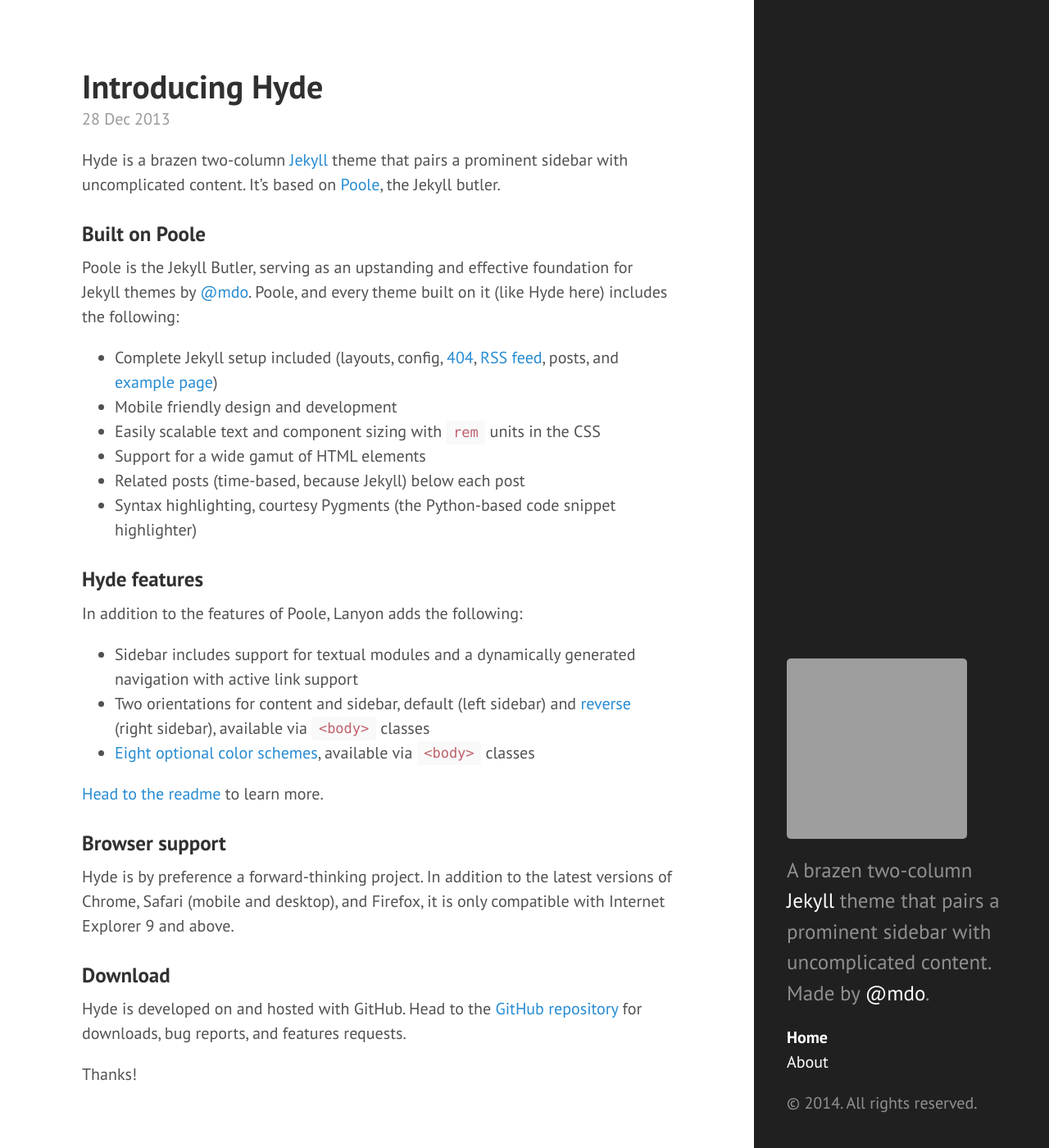
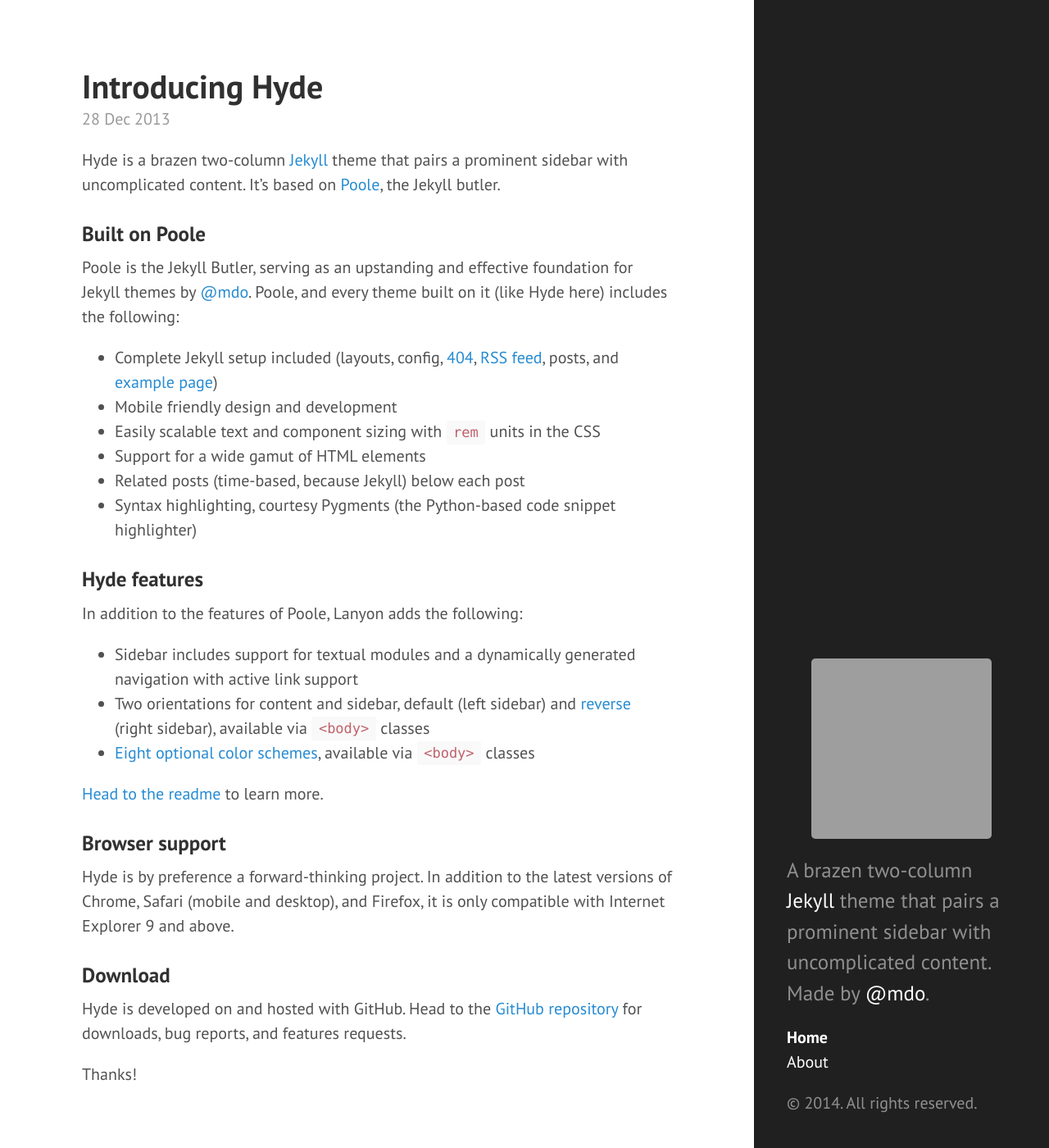
Before and after one commit to maciejczyzewski/maciejczyzewski.github.io, a Jekyll site: the page built from index.html, in a window 1280 px wide and 1400 px high. Shown: the whole window at 82% size. Built offline with Jekyll 4.4.1, drawn with Linux system fonts in a browser that asks for light colours; Markdown is read by kramdown in place of the engine named in the settings; the list of posts is cut into pages by our own code; grey boxes are pictures that could not be loaded.

Commit message:
Initial commit

```diff
--- a/public/css/hyde.css
+++ b/public/css/hyde.css
@@ -81,6 +81,11 @@
   margin-top: 0;
   font-family: "Abril Fatface", serif;
   font-size: 3.25rem;
+}
+
+.sidebar-about .avatar {
+  margin-left: auto;
+  margin-right: auto;
 }
 
 /* Sidebar nav */
```
